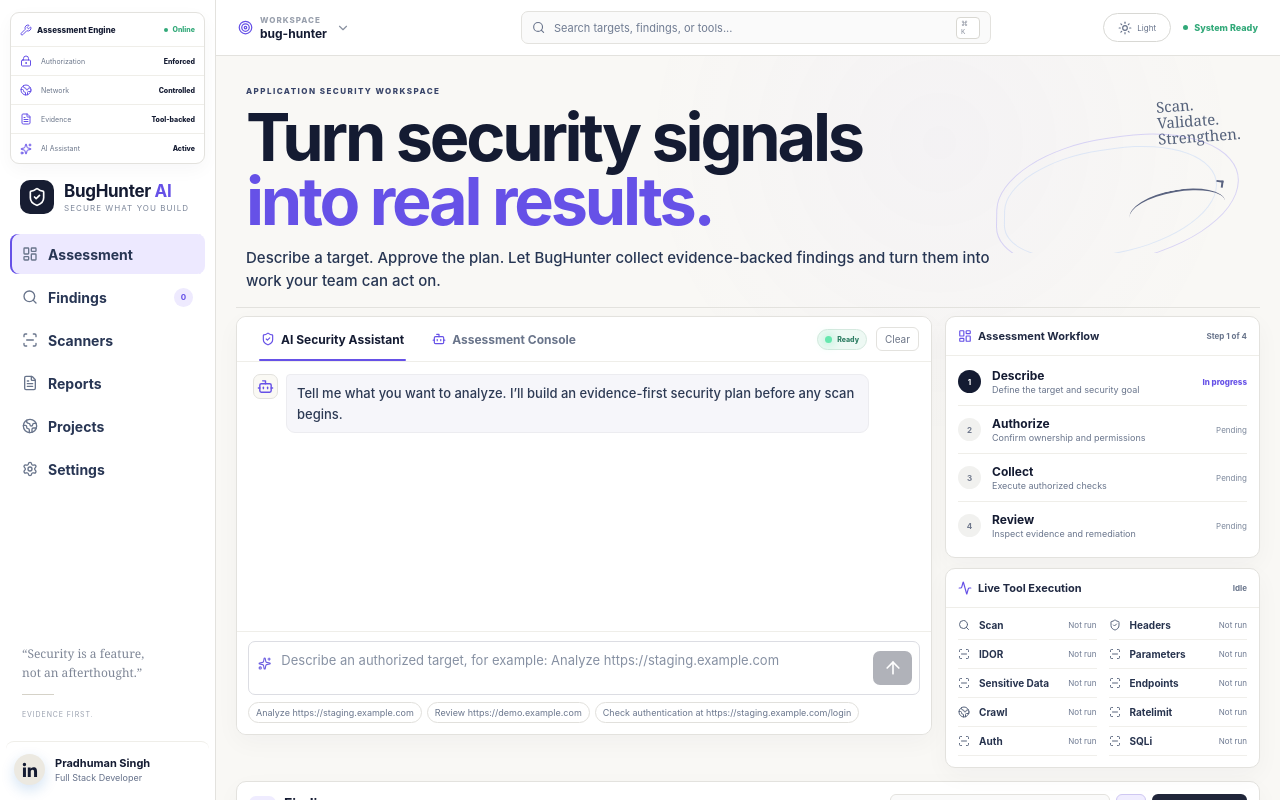
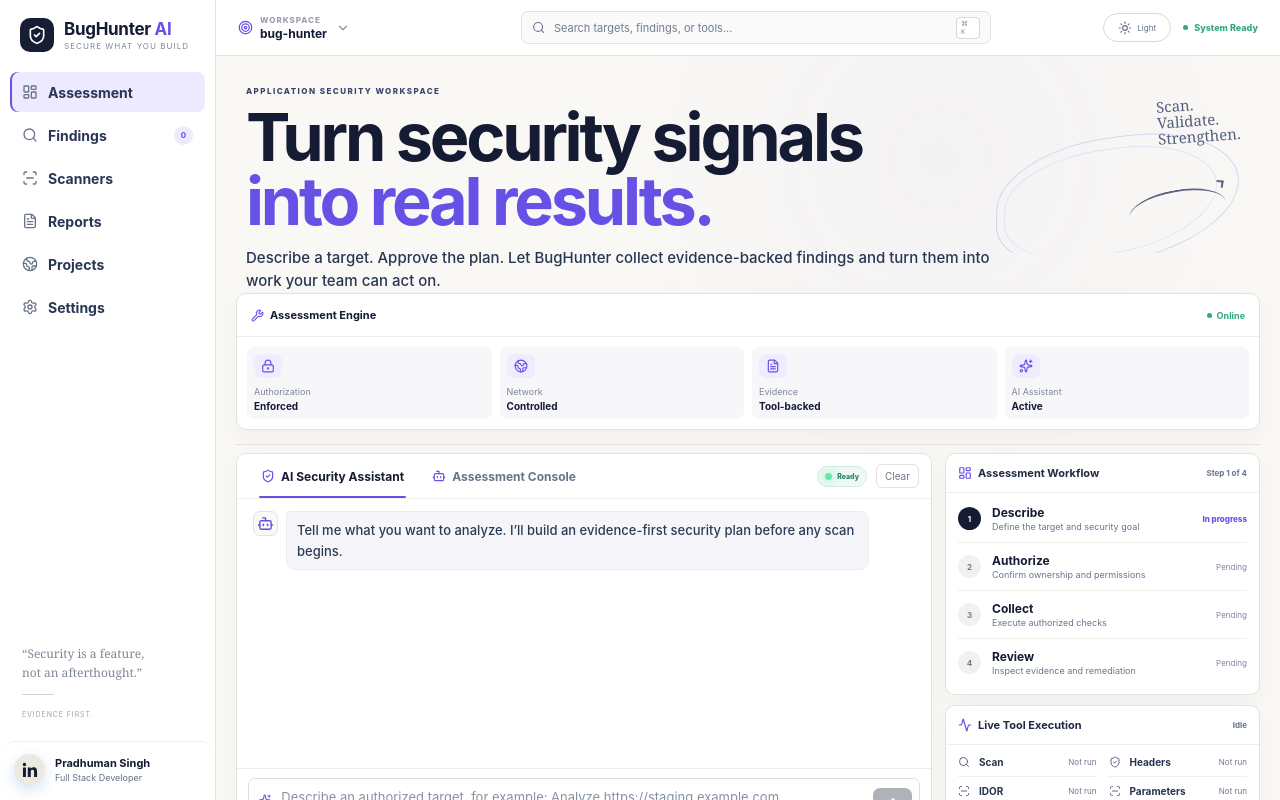
Before and after one commit to PRADHUMAN-SINGH-1/BugHunter, a React (Create React App) app in the folder bughunter-ui/: page / in a window 1280 px wide. Shown: the top 800 px of the page. Built offline with nearby package versions, Linux system fonts and the light colour scheme; no server answers.

Commit message:
Place Assessment Engine beside hero security artwork

```diff
--- a/bughunter-ui/src/App.js
+++ b/bughunter-ui/src/App.js
@@ -138,19 +138,6 @@
   return (
     <div className={`reference-app editorial-app ${darkMode ? "theme-dark" : ""}`}>
       <aside className="reference-sidebar">
-        <section className="sidebar-engine" aria-label="Assessment Engine">
-          <div className="sidebar-engine-head">
-            <span><Wrench size={12} /> Assessment Engine</span>
-            <strong><i /> Online</strong>
-          </div>
-          <div className="sidebar-engine-list">
-            <div><LockKeyhole size={12} /><span>Authorization</span><b>Enforced</b></div>
-            <div><Globe2 size={12} /><span>Network</span><b>Controlled</b></div>
-            <div><FileText size={12} /><span>Evidence</span><b>Tool-backed</b></div>
-            <div><Sparkles size={12} /><span>AI Assistant</span><b>Active</b></div>
-          </div>
-        </section>
-
         <a href="#workspace" className="reference-logo" aria-label="BugHunter AI home">
           <span className="reference-logo-mark"><ShieldCheck size={20} /></span>
           <span>
@@ -248,11 +235,26 @@
               <p>Describe a target. Approve the plan. Let BugHunter collect evidence-backed findings and turn them into work your team can act on.</p>
             </div>
 
-            <div className="reference-hero-art reference-floating-art" aria-hidden="true">
-              <div className="reference-note">Scan.<br />Validate.<br />Strengthen.</div>
-              <div className="reference-ribbon ribbon-one" />
-              <div className="reference-ribbon ribbon-two" />
-              <div className="reference-arrow" />
+            <div className="reference-hero-visual">
+              <div className="reference-hero-art reference-floating-art" aria-hidden="true">
+                <div className="reference-note">Scan.<br />Validate.<br />Strengthen.</div>
+                <div className="reference-ribbon ribbon-one" />
+                <div className="reference-ribbon ribbon-two" />
+                <div className="reference-arrow" />
+              </div>
+
+              <section className="reference-engine hero-engine" aria-label="Assessment Engine">
+                <div className="reference-engine-head">
+                  <span><Wrench size={13} /> Assessment Engine</span>
+                  <strong><i /> Online</strong>
+                </div>
+                <div className="reference-engine-grid">
+                  <div><span><LockKeyhole size={14} /></span><small>Authorization</small><b>Enforced</b></div>
+                  <div><span><Globe2 size={14} /></span><small>Network</small><b>Controlled</b></div>
+                  <div><span><FileText size={14} /></span><small>Evidence</small><b>Tool-backed</b></div>
+                  <div><span><Sparkles size={14} /></span><small>AI Assistant</small><b>Active</b></div>
+                </div>
+              </section>
             </div>
 
           </section>
```
